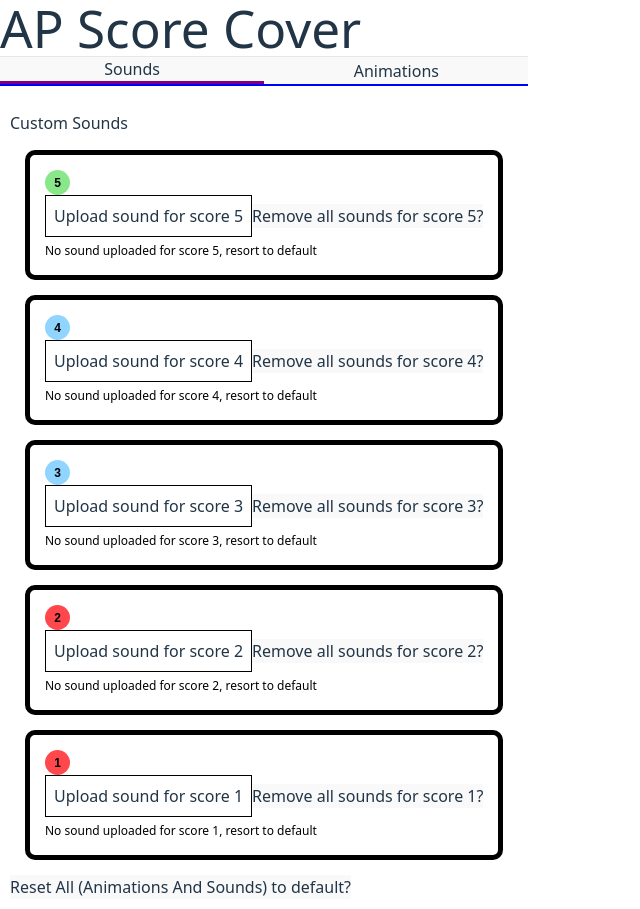
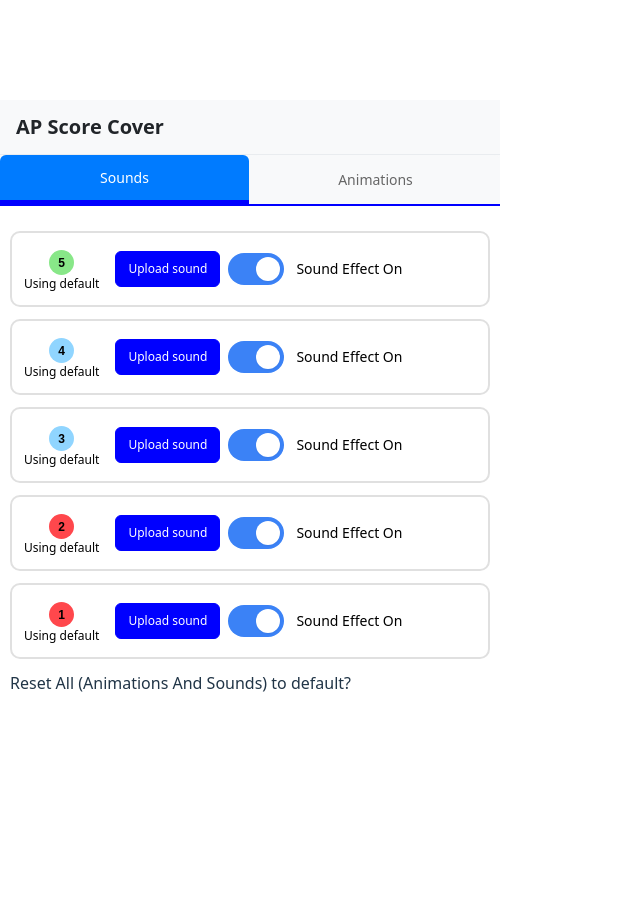
Before and after one commit to alaramartin/ap-score-cover, a React (Vite) app: page / in a window 1280 px wide. Shown: the whole page, without its empty margins (0-640 px from the left). After the commit the page ends 800 px from the top, so only its background shows below. Built offline with nearby package versions, Linux system fonts and the light colour scheme; the HTML template or start-up script is replaced by a standard one.

Commit message:
ui/ux stuff with toggle switch for effects and tab navigation

```diff
--- a/src/App.tsx
+++ b/src/App.tsx
@@ -1,7 +1,8 @@
+import { useState, useEffect } from "react";
 import Header from "./components/Header.tsx";
 import ScoreCard from "./components/ScoreCard.tsx";
-import { useState, useEffect } from "react";
 import TabNavButton from "./components/TabNavButton.tsx";
+// import ToggleSwitch from "./components/ToggleSwitch.tsx";
 
 function App() {
     // initialize with the state in chrome.storage. if nothing in chrome.storage, then null
@@ -38,9 +39,8 @@ function App() {
     }, []);
 
     const [activeTab, setActiveTab] = useState("sound");
-
-    const switchActiveTab = () => {
-        setActiveTab(activeTab === "sound" ? "animation" : "sound");
+    const switchActiveTab = (inputType: string) => {
+        setActiveTab(inputType === "sound" ? "sound" : "animation");
     };
 
     const handleFileUpload =
@@ -170,6 +170,7 @@ function App() {
         }
     };
 
+    // todo: change this to just reset animations or just reset sounds
     const resetAll = async (): Promise<void> => {
         try {
             await chrome.storage.local.remove(["fileUploads"]);
@@ -220,68 +221,54 @@ function App() {
     const scores = [5, 4, 3, 2, 1];
 
     return (
-        <>
+        <div
+            style={{
+                width: "500px",
+                maxHeight: "600px",
+                overflow: "auto",
+                boxSizing: "border-box",
+            }}
+        >
             <Header />
 
             <div
                 style={{
                     display: "flex",
+                    gap: "2px",
                     borderBottom: "2px solid blue",
                     marginBottom: "15px",
+                    background: "#f8f9fa",
                 }}
             >
                 <TabNavButton
                     inputType="sound"
                     activeTab={activeTab}
-                    onSwitch={switchActiveTab}
+                    onSwitch={() => switchActiveTab("sound")}
                 />
                 <TabNavButton
                     inputType="animation"
                     activeTab={activeTab}
-                    onSwitch={switchActiveTab}
+                    onSwitch={() => switchActiveTab("animation")}
                 />
             </div>
 
             <div style={{ padding: "10px" }}>
-                {activeTab === "sound" && (
-                    <>
-                        <h3>Custom Sounds</h3>
                 {scores.map((score) => (
                     <ScoreCard
+                        key={score + activeTab}
                         score={score}
                         fileUploads={fileUploads}
-                                inputType="sound"
-                                onUpload={handleFileUpload(score, "sound")}
-                                onRevert={handleRevertToDefault(score, "sound")}
-                                onRemove={handleRemove(score, "sound")}
+                        inputType={activeTab}
+                        onUpload={handleFileUpload(score, activeTab)}
+                        onRevert={handleRevertToDefault(score, activeTab)}
+                        onRemove={handleRemove(score, activeTab)}
                     />
                 ))}
-                    </>
-                )}
-                {activeTab === "animation" && (
-                    <>
-                        <h3>Custom Animations</h3>
-                        {scores.map((score) => (
-                            <ScoreCard
-                                score={score}
-                                fileUploads={fileUploads}
-                                inputType="animation"
-                                onUpload={handleFileUpload(score, "animation")}
-                                onRevert={handleRevertToDefault(
-                                    score,
-                                    "animation"
-                                )}
-                                onRemove={handleRemove(score, "animation")}
-                            />
-                        ))}
-                    </>
-                )}
-
                 <button onClick={resetAll}>
                     Reset All (Animations And Sounds) to default?
                 </button>
             </div>
-        </>
+        </div>
     );
 }
 
--- a/src/components/FileUpload.tsx
+++ b/src/components/FileUpload.tsx
@@ -2,29 +2,36 @@ import React from "react";
 
 interface Props {
     onChange: React.ChangeEventHandler<HTMLInputElement>;
-    score: number;
-    inputType: "sound" | "animation";
+    inputType: string;
 }
 
 // todo: make prettier
-function FileUpload({ onChange, score, inputType }: Props) {
+function FileUpload({ onChange, inputType }: Props) {
     let acceptTypes: string;
     if (inputType === "sound") {
         acceptTypes = ".mp3,.wav,.ogg";
     } else {
         acceptTypes = ".gif";
     }
+
+    const buttonStyle = {
+        padding: "8px 12px",
+        border: "1px solid",
+        borderRadius: "6px",
+        cursor: "pointer",
+        fontSize: "12px",
+        fontWeight: "500",
+        transition: "all 0.2 ease",
+        background: "blue",
+        borderColor: "blue",
+        color: "white",
+        display: "inline-block",
+    };
+
     return (
         <>
-            <label
-                style={{
-                    border: "1px solid #000",
-                    padding: "8px",
-                    display: "inline-block",
-                    cursor: "pointer",
-                }}
-            >
-                Upload {inputType} for score {score}
+            <label style={buttonStyle}>
+                Upload {inputType}
                 <input
                     type="file"
                     accept={acceptTypes}
--- a/src/components/Header.tsx
+++ b/src/components/Header.tsx
@@ -1,10 +1,24 @@
 function Header() {
-  return (
-    <header>
-      <h1>AP Score Cover</h1>
-      <hr></hr>
-    </header>
-  );
+    return (
+        <header
+            style={{
+                padding: "16px",
+                borderBottom: "1px solid #e9ecef",
+                background: "#f8f9fa",
+            }}
+        >
+            <h1
+                style={{
+                    margin: 0,
+                    fontSize: "20px",
+                    fontWeight: "600",
+                    color: "#212529",
+                }}
+            >
+                AP Score Cover
+            </h1>
+        </header>
+    );
 }
 
 export default Header;
--- a/src/components/ScoreCard.tsx
+++ b/src/components/ScoreCard.tsx
@@ -1,6 +1,6 @@
-import React from "react";
 import FileUpload from "./FileUpload";
 import ScoreLabel from "./ScoreLabel";
+import ToggleSwitch from "./ToggleSwitch";
 
 interface Props {
     score: number;
@@ -19,7 +19,7 @@ interface Props {
             };
         } | null
     >;
-    inputType: "sound" | "animation";
+    inputType: string;
     onUpload: React.ChangeEventHandler<HTMLInputElement>;
     onRevert: React.MouseEventHandler<HTMLButtonElement>;
     onRemove: React.MouseEventHandler<HTMLButtonElement>;
@@ -38,55 +38,98 @@ function ScoreCard({
             ? fileUploads[score]?.sound
             : fileUploads[score]?.anim;
 
+    const buttonStyle = {
+        padding: "8px 12px",
+        border: "1px solid",
+        borderRadius: "6px",
+        cursor: "pointer",
+        fontSize: "12px",
+        fontWeight: "500",
+        transition: "all 0.2s ease",
+        background: "#6c757d",
+        borderColor: "#6c757d",
+        color: "white",
+    };
+
+    const handleRemoveToggle = () => {
+        if (scoreInputValues?.removed) {
+            onRevert(
+                undefined as unknown as React.MouseEvent<HTMLButtonElement>
+            );
+        } else {
+            onRemove(
+                undefined as unknown as React.MouseEvent<HTMLButtonElement>
+            );
+        }
+    };
+
     return (
         <div
-            key={score}
             style={{
-                margin: "15px",
-                border: "5px solid black",
+                padding: "12px",
+                border: "2px solid #e0e0e0",
                 borderRadius: "10px",
-                padding: "15px",
+                marginBottom: "12px",
+                boxSizing: "border-box",
+                display: "flex",
+                alignItems: "center",
+                gap: "16px",
             }}
         >
-            <ScoreLabel score={score} />
-            <FileUpload
-                onChange={onUpload}
-                score={score}
-                inputType={inputType}
-            />
-            {scoreInputValues?.fileName && (
-                <button onClick={onRevert}>
-                    Revert to default for score {score}?
-                </button>
-            )}
-            {!scoreInputValues?.removed ? (
-                <button onClick={onRemove}>
-                    Remove all {inputType}s for score {score}?
-                </button>
-            ) : (
-                <button onClick={onRevert}>
-                    Add default {inputType} back for score {score}?
-                </button>
-            )}
             <div
                 style={{
+                    flexShrink: 0,
+                    flexDirection: "column",
                     color: "black",
                     fontSize: "12px",
                     marginTop: "5px",
+                    display: "flex",
+                    alignItems: "center",
+                    maxWidth: "120px",
                 }}
             >
+                <ScoreLabel score={score} />
                 {scoreInputValues?.fileName && !scoreInputValues?.removed && (
-                    <span>
-                        {inputType} uploaded for score {score}:{" "}
-                        {scoreInputValues.fileName}
+                    <span
+                        style={{
+                            textAlign: "center",
+                            wordBreak: "break-word",
+                            overflow: "hidden",
+                            display: "-webkit-box",
+                            WebkitLineClamp: 2, // truncate if too long
+                            WebkitBoxOrient: "vertical",
+                        }}
+                    >
+                        Uploaded: {scoreInputValues.fileName}
                     </span>
                 )}
                 {!scoreInputValues?.fileName && !scoreInputValues?.removed && (
-                    <span>
-                        No {inputType} uploaded for score {score}, resort to
-                        default
-                    </span>
+                    <span>Using default</span>
                 )}
+                {scoreInputValues?.removed && (
+                    <span>No {inputType} effect</span>
+                )}
+            </div>
+
+            <div
+                style={{
+                    flex: 1,
+                    display: "flex",
+                    gap: "8px",
+                }}
+            >
+                <FileUpload onChange={onUpload} inputType={inputType} />
+                {scoreInputValues?.fileName && (
+                    <button onClick={onRevert} style={buttonStyle}>
+                        Revert to Default
+                    </button>
+                )}
+
+                <ToggleSwitch
+                    inputType={inputType}
+                    onToggle={handleRemoveToggle}
+                    isChecked={!scoreInputValues?.removed}
+                ></ToggleSwitch>
             </div>
         </div>
     );
--- a/src/components/TabNavButton.tsx
+++ b/src/components/TabNavButton.tsx
@@ -1,22 +1,29 @@
+import React from "react";
+
 interface Props {
     inputType: string;
     activeTab: string;
-    onSwitch: () => void;
+    onSwitch: React.MouseEventHandler<HTMLButtonElement>;
 }
 
 function TabNavButton({ inputType, activeTab, onSwitch }: Props) {
+    const isActive = activeTab === inputType;
+
     return (
         <button
             onClick={onSwitch}
             style={{
                 flex: 1,
+                padding: "12px 8px",
                 border: "none",
-                borderBottom:
-                    activeTab === inputType
-                        ? "3px solid purple"
-                        : "transparent",
+                background: isActive ? "#007bff" : "#f8f9fa",
+                color: isActive ? "white" : "#666",
+                fontSize: "14px",
+                fontWeight: "500",
+                borderBottom: isActive ? "4px solid blue" : "transparent",
                 cursor: "pointer",
                 transition: "all 0.2s",
+                borderRadius: "6px 6px 0 0",
             }}
         >
             {inputType === "sound" ? "Sounds" : "Animations"}
--- /dev/null
+++ b/src/components/ToggleSwitch.tsx
@@ -0,0 +1,38 @@
+interface Props {
+    inputType: string;
+    onToggle: React.ChangeEventHandler<HTMLInputElement>;
+    isChecked: boolean;
+}
+
+function ToggleSwitch({ inputType, onToggle, isChecked }: Props) {
+    return (
+        <>
+            <label className="flex cursor-pointer select-none items-center">
+                <div className="relative">
+                    <input
+                        type="checkbox"
+                        checked={isChecked}
+                        onChange={onToggle}
+                        className="sr-only"
+                    />
+                    <div
+                        className={`box block h-8 w-14 rounded-full transition-colors duration-200 ${
+                            isChecked ? "bg-blue-500" : "bg-gray-400"
+                        }`}
+                    ></div>
+                    <div
+                        className={`absolute left-1 top-1 flex h-6 w-6 items-center justify-center rounded-full bg-white transition-transform duration-200 shadow-sm ${
+                            isChecked ? "translate-x-6" : "translate-x-0"
+                        }`}
+                    ></div>
+                </div>
+                <span className="flex items-center text-sm font-medium text-black ml-3">
+                    {inputType.charAt(0).toUpperCase() + inputType.slice(1)}{" "}
+                    Effect {isChecked ? "On" : "Off"}
+                </span>
+            </label>
+        </>
+    );
+}
+
+export default ToggleSwitch;
--- a/src/index.css
+++ b/src/index.css
@@ -21,7 +21,7 @@ body {
   margin: 0;
   display: flex;
   place-items: center;
-  min-width: 600px;
+  min-width: 500px;
   min-height: 100vh;
 }
 
@@ -47,7 +47,4 @@ h1 {
   a:hover {
     color: #747bff;
   }
-  button {
-    background-color: #f9f9f9;
-  }
 }
```
Also changed, not shown: public/manifest.json. Lines whose indentation alone changed are shown as unchanged.
